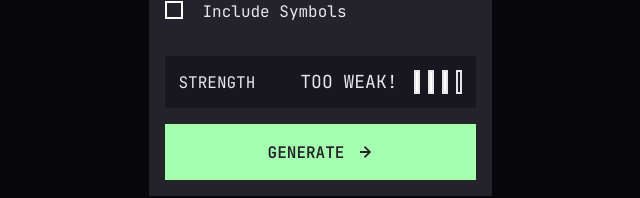
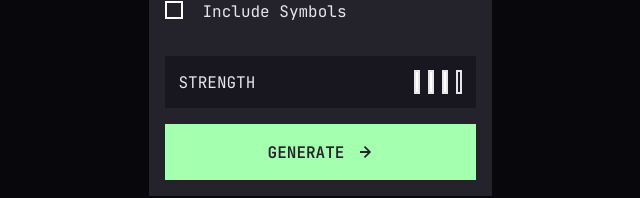
Before and after one commit to gia-grigalashvili/passworrd-generator-react, a React (Vite) app: page / in a window 1280 px wide. Shown: the part 494-692 px from the top of the page, without its empty margins (320-960 px from the left). Built offline with nearby package versions, Linux system fonts and the light colour scheme; a web font is replaced by a local one.

Commit message:
made array for strength-txt

```diff
--- a/src/Components/Strength.jsx
+++ b/src/Components/Strength.jsx
@@ -1,11 +1,17 @@
 import styled from "styled-components";
 
 function Strength() {
+  const array = ["TOO WEAK!", "WEAK", "MEDIUM", "STRONG"];
   return (
     <Maindiv>
       <p>STRENGTH</p>
       <div className="strength-lvl">
-        <span className="strength-txt">TOO WEAK!</span>
+        {array.map((text, index) => (
+          <span key={index} className="strength-txt">
+            {/* {text} */}
+          </span>
+        ))}
+        <span className="strength-txt"></span>
         <div className="lvl-boxes">
           <div className="box one"></div>
           <div className="box two"></div>
```
